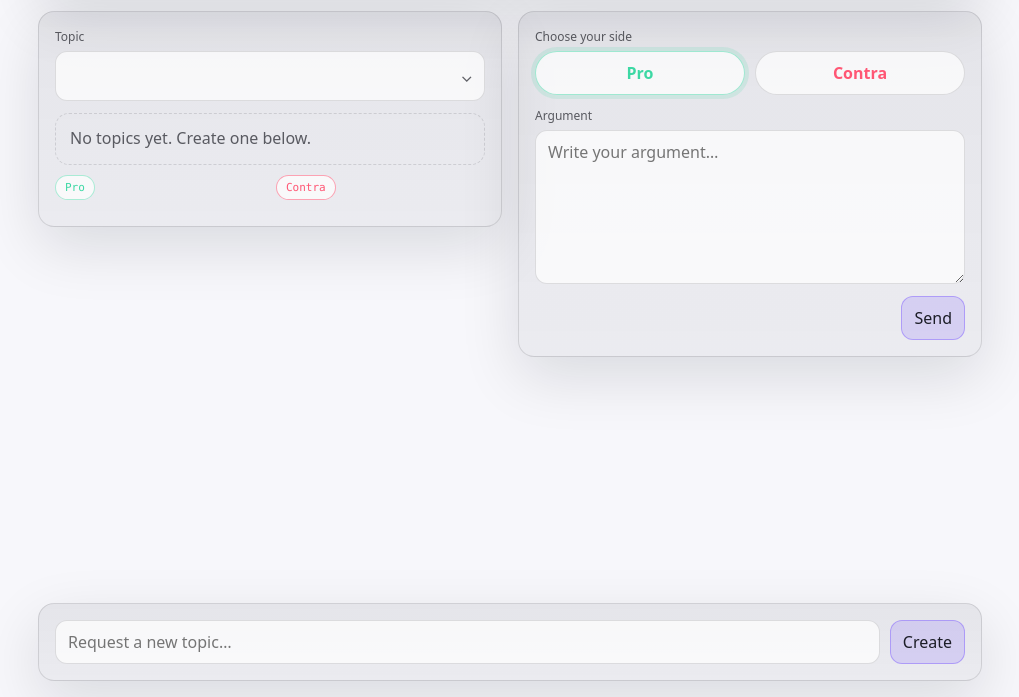
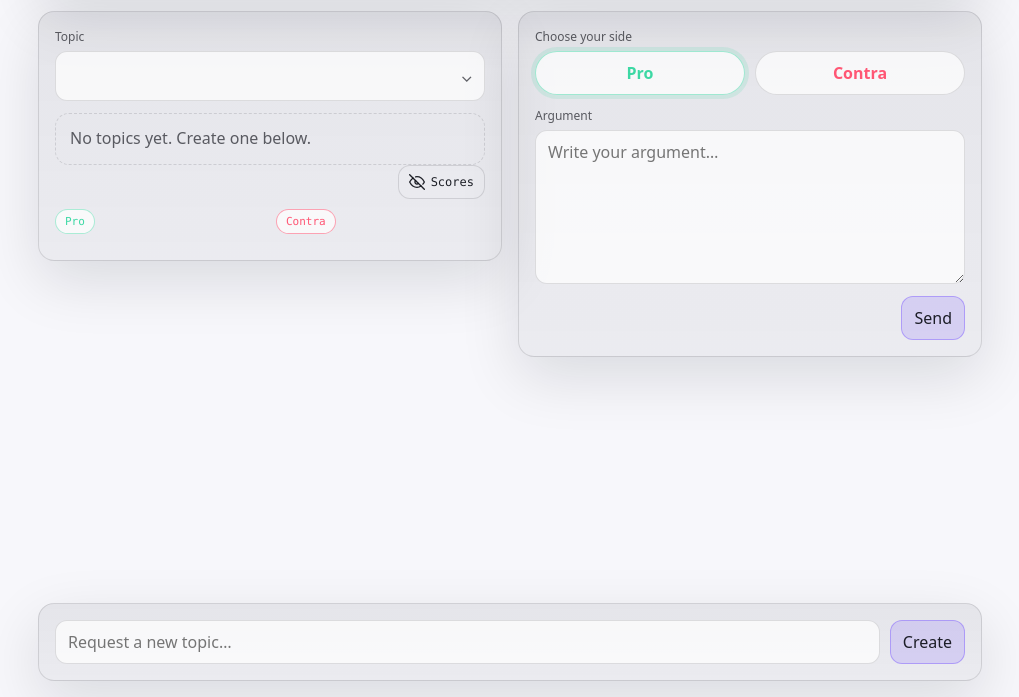
Before and after one commit to PapaBear74/operation_veridas, a website: page index.html in a window 1280 px wide. Shown: the part 103-800 px from the top of the page, without its empty margins (130-1149 px from the left). Drawn offline with Linux system fonts and the light colour scheme; no server answers.

Commit message:
added button to toggle plausibility score

```diff
--- a/app.js
+++ b/app.js
@@ -12,6 +12,26 @@
   const emptyState = document.getElementById("emptyState");
   const toast = document.getElementById("toast");
   const boardLoading = document.getElementById("boardLoading");
+  const board = document.getElementById("board");
+  const togglePlausibilityBtn = document.getElementById("togglePlausibility");
+
+  let showPlausibility = localStorage.getItem("showPlausibility") === "true";
+  if (showPlausibility) board.classList.add("show-plausibility");
+  syncPlausibilityBtn();
+
+  function syncPlausibilityBtn() {
+    togglePlausibilityBtn.setAttribute("aria-pressed", showPlausibility);
+    togglePlausibilityBtn.title = showPlausibility
+      ? "Hide plausibility scores"
+      : "Show plausibility scores";
+  }
+
+  togglePlausibilityBtn.addEventListener("click", () => {
+    showPlausibility = !showPlausibility;
+    board.classList.toggle("show-plausibility", showPlausibility);
+    localStorage.setItem("showPlausibility", showPlausibility);
+    syncPlausibilityBtn();
+  });
 
   /** @typedef {"pro" | "contra"} Side */
   /** @typedef {{id:string, side:Side, text:string, createdAt:number}} Argument */
--- a/index.html
+++ b/index.html
@@ -35,6 +35,13 @@
         </div>
 
         <div id="board" class="board" aria-label="Arguments list">
+          <div class="boardToolbar">
+            <button id="togglePlausibility" class="iconBtn togglePlausibilityBtn" type="button" aria-pressed="false" title="Show plausibility scores">
+              <svg class="eyeIcon" width="16" height="16" viewBox="0 0 24 24" fill="none" stroke="currentColor" stroke-width="2" stroke-linecap="round" stroke-linejoin="round"><path d="M1 12s4-8 11-8 11 8 11 8-4 8-11 8-11-8-11-8z"/><circle cx="12" cy="12" r="3"/></svg>
+              <svg class="eyeOffIcon" width="16" height="16" viewBox="0 0 24 24" fill="none" stroke="currentColor" stroke-width="2" stroke-linecap="round" stroke-linejoin="round"><path d="M17.94 17.94A10.07 10.07 0 0 1 12 20c-7 0-11-8-11-8a18.45 18.45 0 0 1 5.06-5.94"/><path d="M9.9 4.24A9.12 9.12 0 0 1 12 4c7 0 11 8 11 8a18.5 18.5 0 0 1-2.16 3.19"/><path d="M14.12 14.12a3 3 0 1 1-4.24-4.24"/><line x1="1" y1="1" x2="23" y2="23"/></svg>
+              <span class="togglePlausibilityLabel">Scores</span>
+            </button>
+          </div>
           <div id="boardLoading" class="boardLoading" style="display:none">
             <div class="spinner"></div>
             <span class="boardLoadingText">AI compresses arguments…</span>
--- a/styles.css
+++ b/styles.css
@@ -637,7 +637,7 @@ h2 {
 
 .plausibilityBadge {
   flex-shrink: 0;
-  display: inline-flex;
+  display: none;
   align-items: center;
   justify-content: center;
   width: 30px;
@@ -650,6 +650,47 @@ h2 {
   line-height: 1;
   cursor: default;
   user-select: none;
+}
+
+.show-plausibility .plausibilityBadge {
+  display: inline-flex;
+}
+
+.boardToolbar {
+  display: flex;
+  justify-content: flex-end;
+}
+
+.togglePlausibilityBtn {
+  display: inline-flex;
+  align-items: center;
+  gap: 6px;
+  font-family: var(--mono);
+  font-size: 11px;
+  padding: 6px 10px;
+  border-radius: 999px;
+  transition: border-color 120ms ease, background 120ms ease;
+}
+
+.togglePlausibilityBtn .eyeIcon {
+  display: none;
+}
+
+.togglePlausibilityBtn .eyeOffIcon {
+  display: block;
+}
+
+.togglePlausibilityBtn[aria-pressed="true"] .eyeIcon {
+  display: block;
+}
+
+.togglePlausibilityBtn[aria-pressed="true"] .eyeOffIcon {
+  display: none;
+}
+
+.togglePlausibilityBtn[aria-pressed="true"] {
+  border-color: rgba(124, 92, 255, 0.45);
+  background: rgba(124, 92, 255, 0.14);
 }
 
 .noteBody {
```
